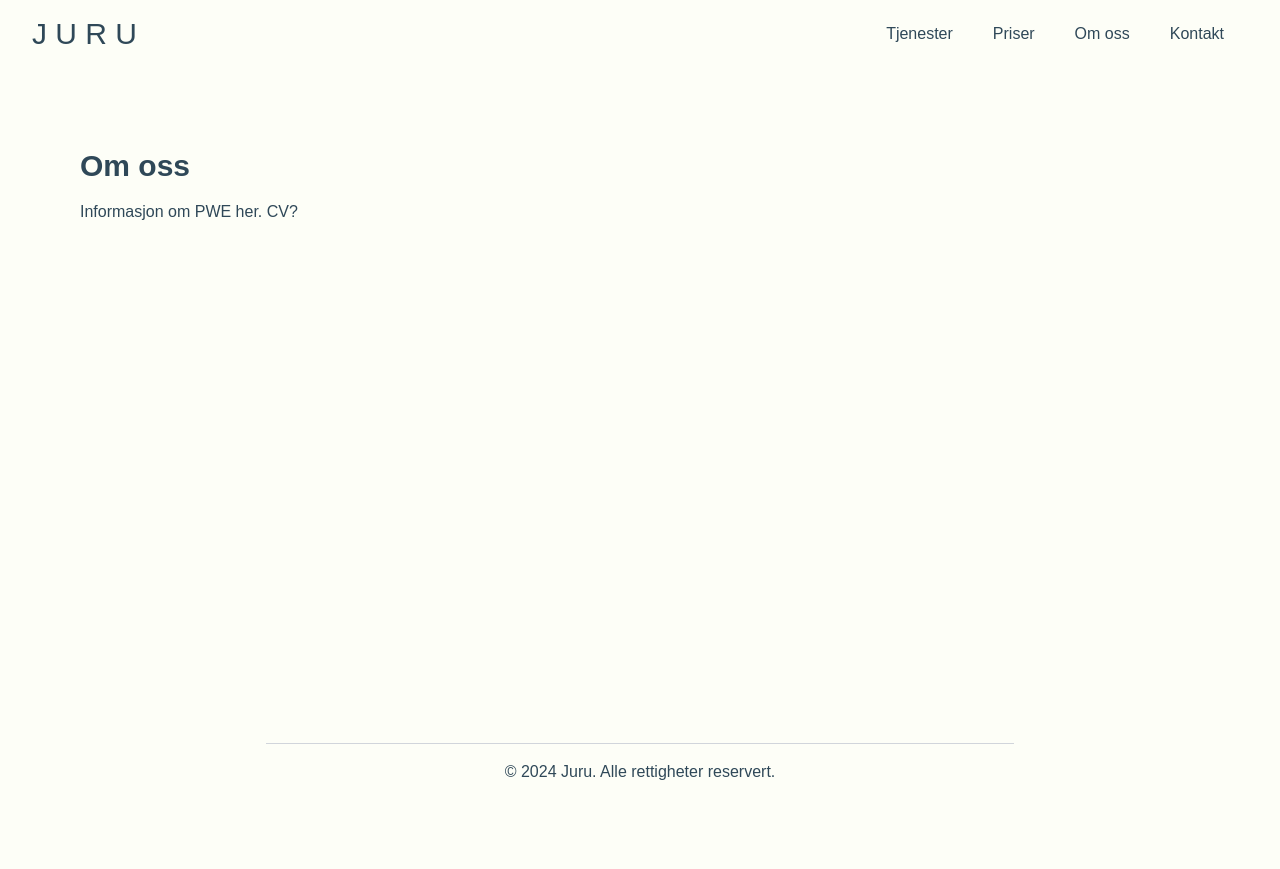
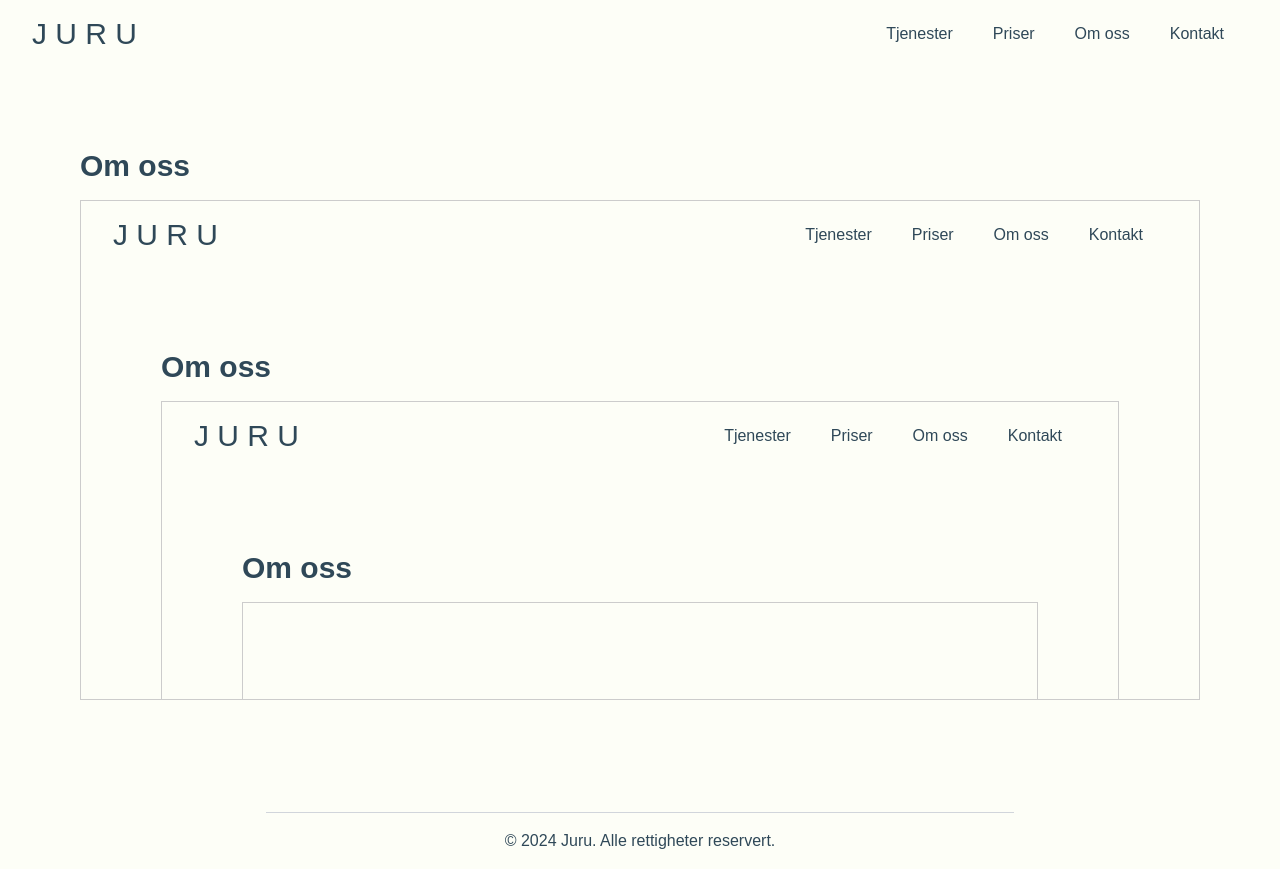
Before and after one commit to pespen/juru, a SvelteKit app: page /about in a window 1280 px wide. Before the commit the page ends 800 px from the top, so only its background shows below. Built offline with nearby package versions, Linux system fonts and the light colour scheme; a web font is replaced by a local one.

Commit message:
added cv as a pdf

```diff
--- a/src/routes/+page.svelte
+++ b/src/routes/+page.svelte
@@ -73,5 +73,5 @@
 		</p>
 	</div>
 	<ServiceCardGrid />
-	<PartnerLogos />
+	<!-- <PartnerLogos /> -->
 </div>
--- a/src/routes/about/+page.svelte
+++ b/src/routes/about/+page.svelte
@@ -1,4 +1,16 @@
+<script>
+	let pdfFile = '/pwe-cv-pdf.pdf#toolbar=0&navpanes=0';
+</script>
+
 <div>
-	<h2 class="text-3xl font-bold text-light-6">Om oss</h2>
-	<p class="mt-4 text-light-6">Informasjon om PWE her. CV?</p>
+	<h2 class="text-3xl font-bold text-light-6 pb-4">Om oss</h2>
+	<iframe src={pdfFile} class="pdf-viewer" title="PDF Document"></iframe>
 </div>
+
+<style>
+	.pdf-viewer {
+		width: 100%;
+		height: 500px;
+		border: 1px solid #ccc;
+	}
+</style>
```
Also changed, not shown: 1 other file (tests, documents, lock files or other folders).
